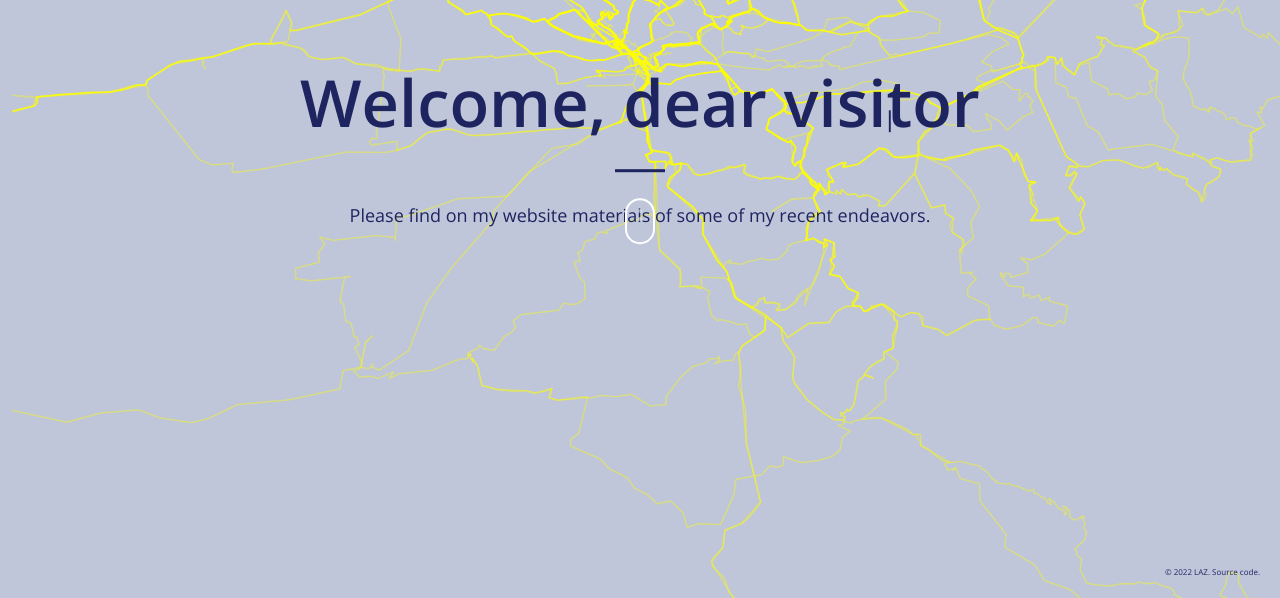
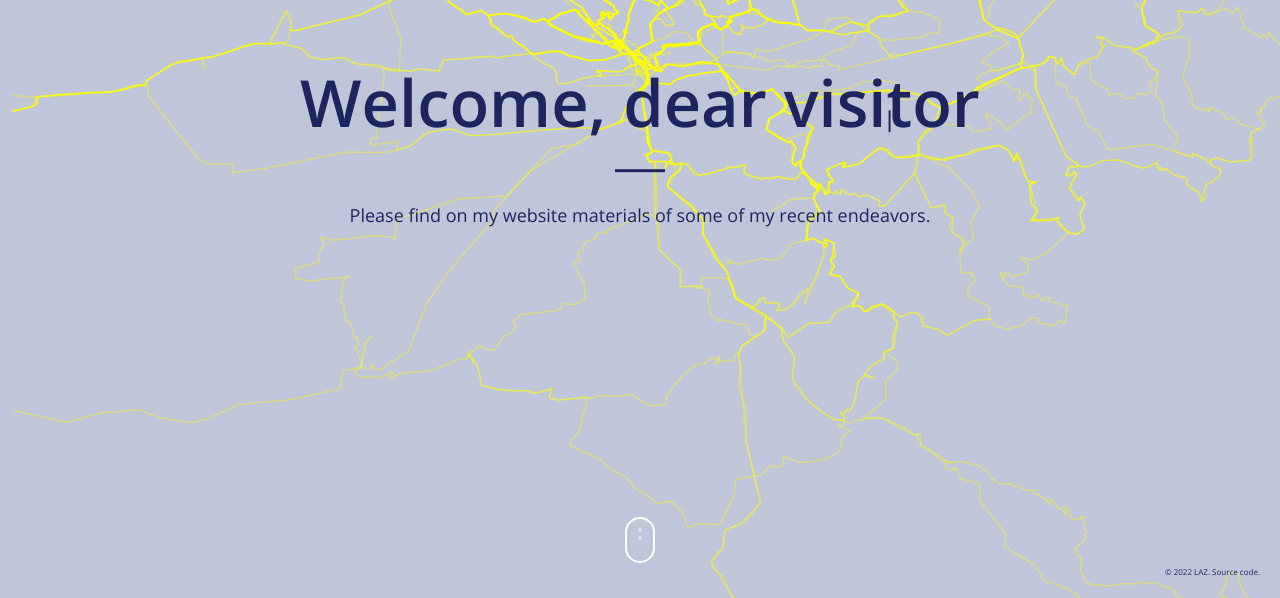
Before and after one commit to luccalino/luccalino.github.io, a Jekyll site: the page built from index.html, in a window 1280 px wide and 900 px high. Shown: the part 302-900 px from the top of the window. Built offline with Jekyll 4.4.1, drawn with Linux system fonts in a browser that asks for light colours; nearby versions of some CDN libraries.

Commit message:
Update header.html

```diff
--- a/_includes/header.html
+++ b/_includes/header.html
@@ -76,18 +76,17 @@
             <p>Please find on my website materials of some of my recent endeavors.</p>
 
             <p></p>
-
-           <div class="scrolldown-wrapper">
-	            <div class="scrolldown">
-		            <svg height="30" width="10">
-			        <circle class="scrolldown-p1" cx="5" cy="15" r="2" />
-			        <circle class="scrolldown-p2" cx="5" cy="15" r="2" />
-		            </svg>
-	            </div>
-            </div>
           <!--- <img src="img/pngegg.png" alt="Scroll" style="position:absolute; bottom:0; width:48px;height:48px;"> --->
 
         </div>
     </div>
+    <div style="position:absolute; bottom:0;" class="scrolldown-wrapper">
+	<div class="scrolldown">
+		<svg height="30" width="10">
+			<circle class="scrolldown-p1" cx="5" cy="15" r="2" />
+			<circle class="scrolldown-p2" cx="5" cy="15" r="2" />
+		</svg>
+	</div>
+    </div>
     <p style="position:absolute; bottom:0; right:0; margin-right: 20px; color: #1E2460; font-size: 8px;">&#169; 2022 LAZ. <a href="https://github.com/luccalino/luccalino.github.io">Source code.</a></p>
 </header>
```
